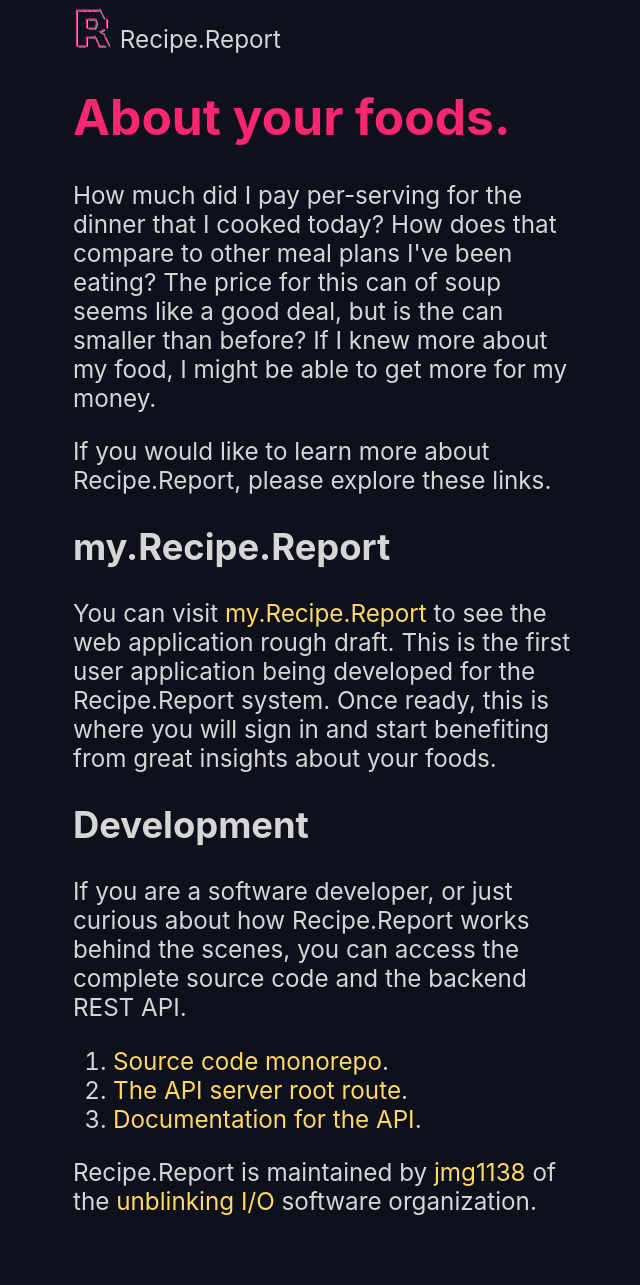
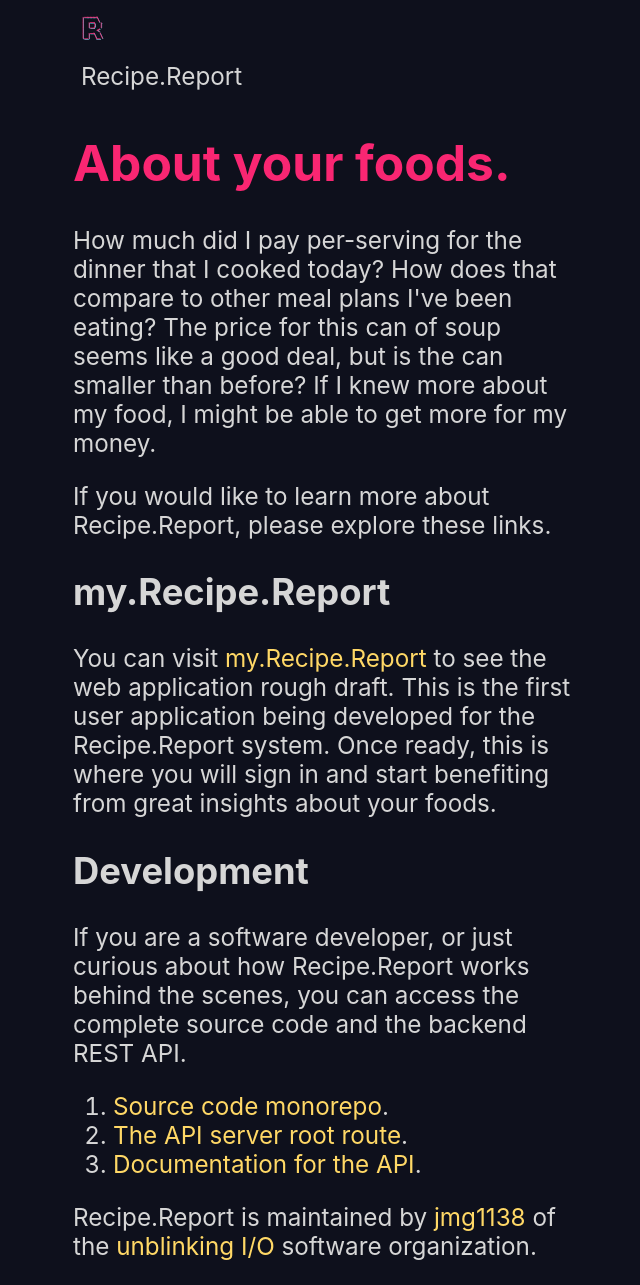
Before and after one commit to nothingworksright/www.recipe.report, a Jekyll site: the page built from README.md, in a window 1280 px wide. Shown: the whole page, without its empty margins (317-957 px from the left). Built offline with Jekyll 4.4.1, drawn with Linux system fonts in a browser that asks for light colours; our own code applies the rules of GitHub Pages for plain Markdown files; before the commit the page ends 1240 px from its top, so only the background shows below that.

Commit message:
Update banner.html

```diff
--- a/_includes/banner.html
+++ b/_includes/banner.html
@@ -1,4 +1,2 @@
-<div style="align-items: center;">
-  <img src="../images/favicon.svg" alt="logo" style="width:40px;" />
-  Recipe.Report
-</div>
+<img src="../images/favicon.svg" alt="logo" style="display: inline-block; padding: 0.5rem; width: calc(1.275rem + .3vw); position: relative;" />
+<div style="display: block; padding: 0.5rem;">Recipe.Report</div>
```
